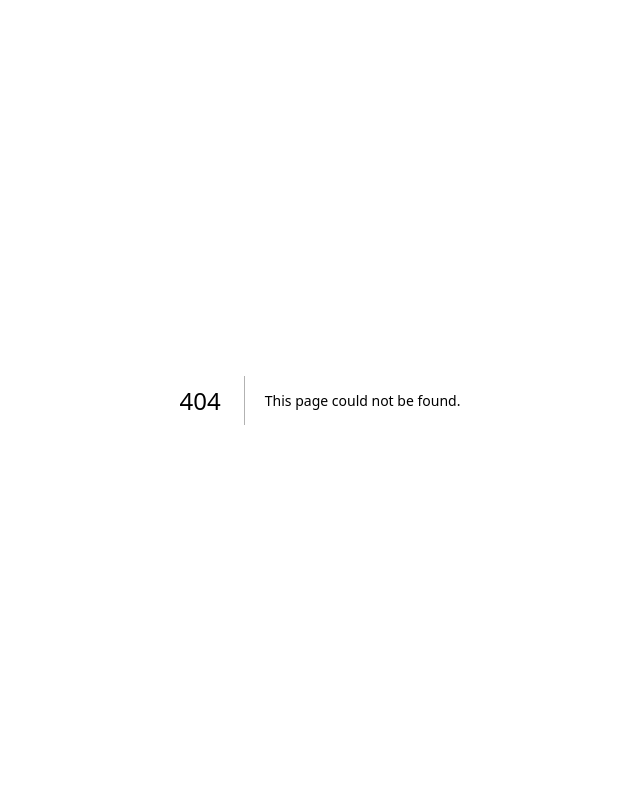
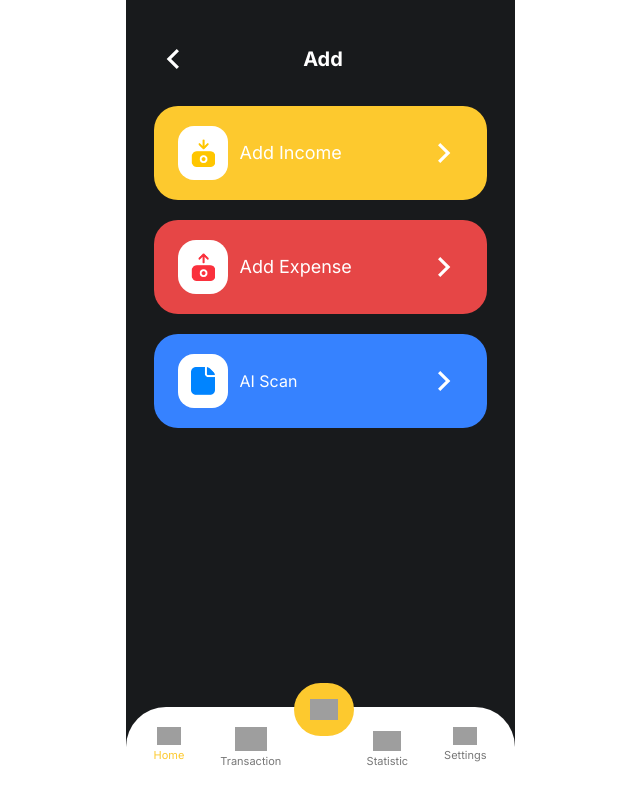
Before and after one commit to annisauswa/track-wallet, a Next.js app in the folder frontend/: page /input in a window 1280 px wide. Before the commit this address had no page. Shown: the whole page, without its empty margins (320-960 px from the left). Built offline with nearby package versions, Linux system fonts and the light colour scheme; grey boxes are pictures that could not be loaded.

Commit message:
feat: add input page

```diff
--- /dev/null
+++ b/frontend/src/app/input/page.tsx
@@ -0,0 +1,87 @@
+import Image from "next/image";
+import Link from "next/link";
+import { RiArrowRightSLine } from "react-icons/ri";
+import IncomeIcon from "../../../public/income.png";
+import ExpenseIcon from "../../../public/expense.png";
+import AIScanIcon from "../../../public/file.png";
+import Navbar from "../components/navbar";
+
+const Input = () => {
+  return (
+    <div className="h-screen w-fit mx-auto flex flex-col items-center">
+      <div className="w-[389px] min-h-screen text-sm bg-blackPrimary pt-10">
+        <div className="w-full px-7">
+          <div className="w-full flex flex-row items-center justify-start pb-7">
+            <div className="flex flex-row items-center justify-start">
+              <Link href="/">
+                <RiArrowRightSLine
+                  className="ml-auto text-white rotate-180 left-0"
+                  size={38}
+                />
+              </Link>
+            </div>
+            <h1 className="relative mx-auto text-center font-bold text-[20px] -translate-x-4">
+              Add
+            </h1>
+          </div>
+          <Link href="#!">
+            <button className="w-full py-5 px-6 bg-yellowPrimary rounded-[24px]">
+              <div className="flex items-center">
+                <div className="rounded-[16px] bg-white p-[13px]">
+                  <Image
+                    src={IncomeIcon}
+                    alt="Income icon"
+                    width={31}
+                    height={32}
+                    className="w-6"
+                  />
+                </div>
+                <p className="text-[18px] ml-3">Add Income</p>
+                <RiArrowRightSLine className="ml-auto text-white" size={38} />
+              </div>
+            </button>
+          </Link>
+          <Link href="#!">
+            <button className="w-full mt-5 py-5 px-6 bg-redPrimary rounded-[24px]">
+              <div className="flex items-center">
+                <div className="rounded-[18px] bg-white p-[13px]">
+                  <Image
+                    src={ExpenseIcon}
+                    alt="Expense icon"
+                    width={31}
+                    height={32}
+                    className="w-6"
+                  />
+                </div>
+                <p className="text-[18px] ml-3">Add Expense</p>
+                <RiArrowRightSLine className="ml-auto text-white" size={38} />
+              </div>
+            </button>
+          </Link>
+          <Link href="#!">
+            <button className="w-full mt-5 py-5 px-6 bg-bluePrimary rounded-[24px]">
+              <div className="flex items-center">
+                <div className="rounded-[16px] bg-white p-[13px]">
+                  <Image
+                    src={AIScanIcon}
+                    alt="AI Scan icon"
+                    width={31}
+                    height={32}
+                    className="w-6"
+                  />
+                </div>
+                <p className="text-[16px] ml-3">AI Scan</p>
+                <RiArrowRightSLine className="ml-auto text-white" size={38} />
+              </div>
+            </button>
+          </Link>
+        </div>
+        <div className="w-[389px] mx-auto absolute bottom-0">
+          <Navbar />
+        </div>
+      </div>
+    </div>
+  );
+};
+
+export default Input;
```
